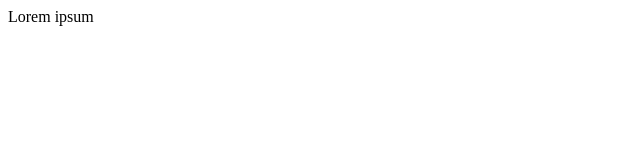
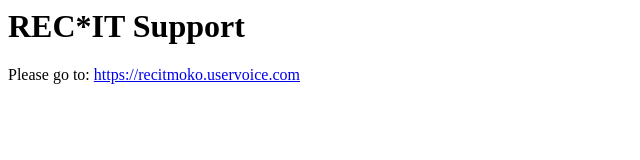
Before and after one commit to siburb/staticsupport, a plain HTML site: page index.html in a window 1280 px wide. Shown: the whole page, without its empty margins (0-640 px from the left). Drawn offline with Linux system fonts and the light colour scheme.

Commit message:
Update index.html

```diff
--- a/index.html
+++ b/index.html
@@ -3,6 +3,8 @@
 <meta name="inmobi-site-verification" content="8616eec8b9c285ada64665a91bdd68a3">
 </head>
 
-<body>Lorem ipsum</body>
+<body><h1>REC*IT Support</h1>
+  <p>Please go to: <a href="https://recitmoko.uservoice.com">https://recitmoko.uservoice.com</a></p>
+</body>
 
 </html>
```
